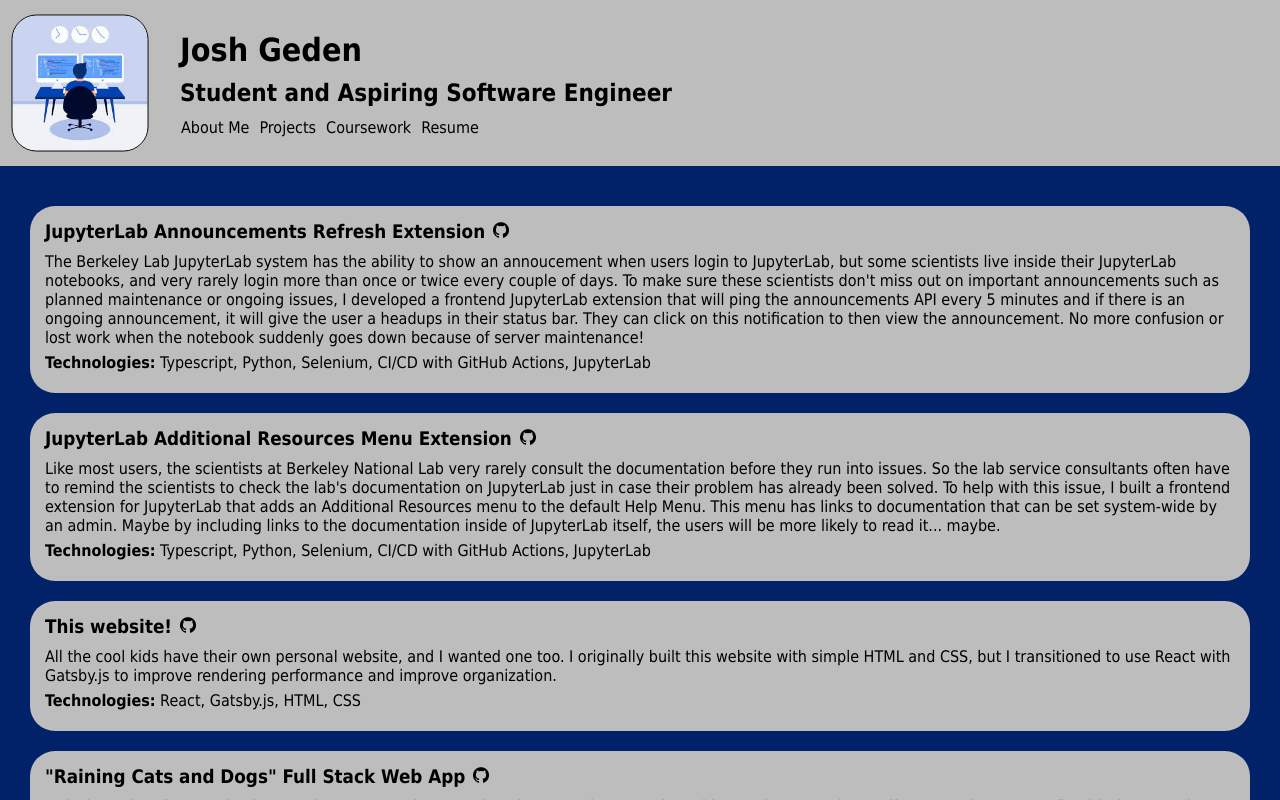
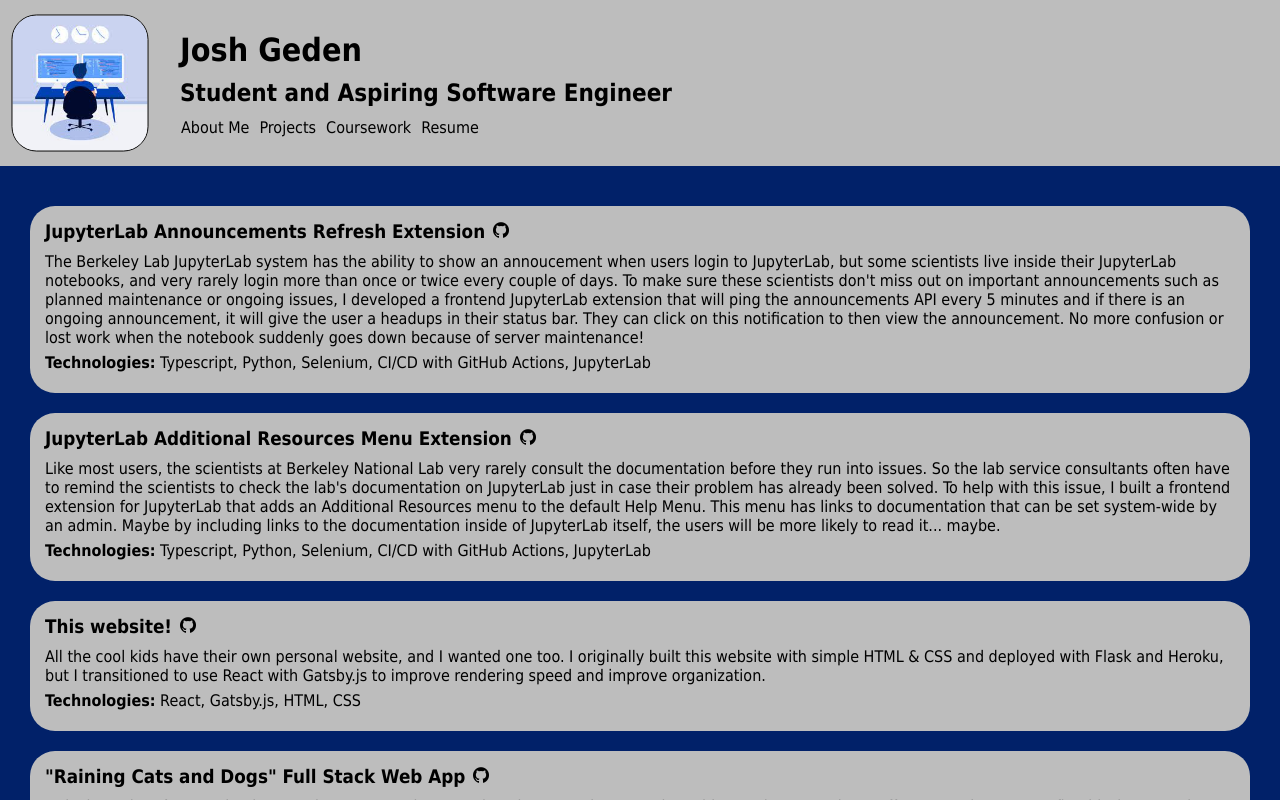
Before and after one commit to jgeden/personal-website, a Gatsby site: page /projects in a window 1280 px wide. Built offline with nearby package versions, Linux system fonts and the light colour scheme; Gatsby itself is replaced by a stand-in of ours.

Commit message:
small text changes

```diff
--- a/src/pages/index.js
+++ b/src/pages/index.js
@@ -7,7 +7,6 @@
 
 import headshot from '../images/headshot.jpg'
 
-// add if-fixed for footer
 const IndexPage = () => {
   return (
     <div className="pagecontainer">
--- a/src/pages/projects.js
+++ b/src/pages/projects.js
@@ -45,7 +45,7 @@
                 </a>
               </h3>
               <ul>
-                <li>All the cool kids have their own personal website, and I wanted one too. I originally built this website with simple HTML and CSS, but I transitioned to use React with Gatsby.js to improve rendering performance and improve organization.</li>
+                <li>All the cool kids have their own personal website, and I wanted one too. I originally built this website with simple HTML & CSS and deployed with Flask and Heroku, but I transitioned to use React with Gatsby.js to improve rendering speed and improve organization.</li>
                 <li><b>Technologies:</b> React, Gatsby.js, HTML, CSS</li>
               </ul>
             </li>
```
Also changed, not shown: 3 other files.
